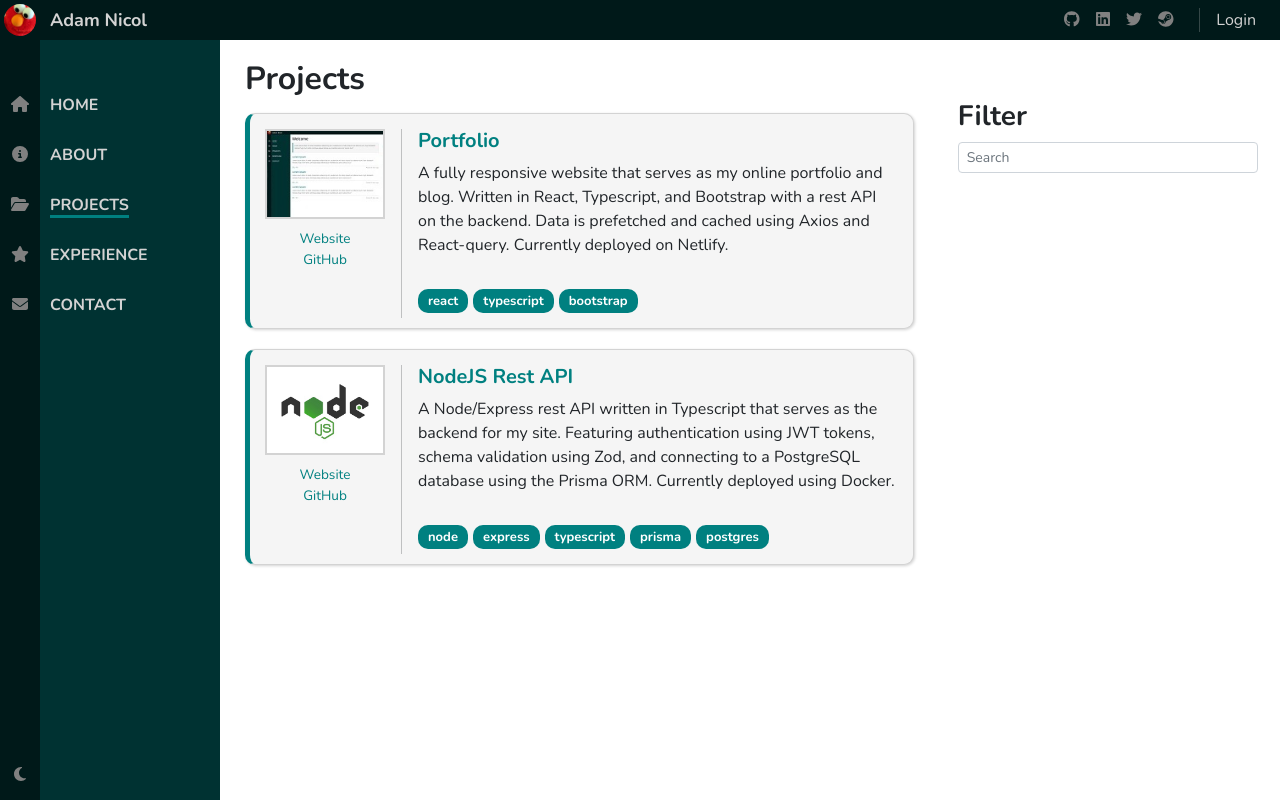
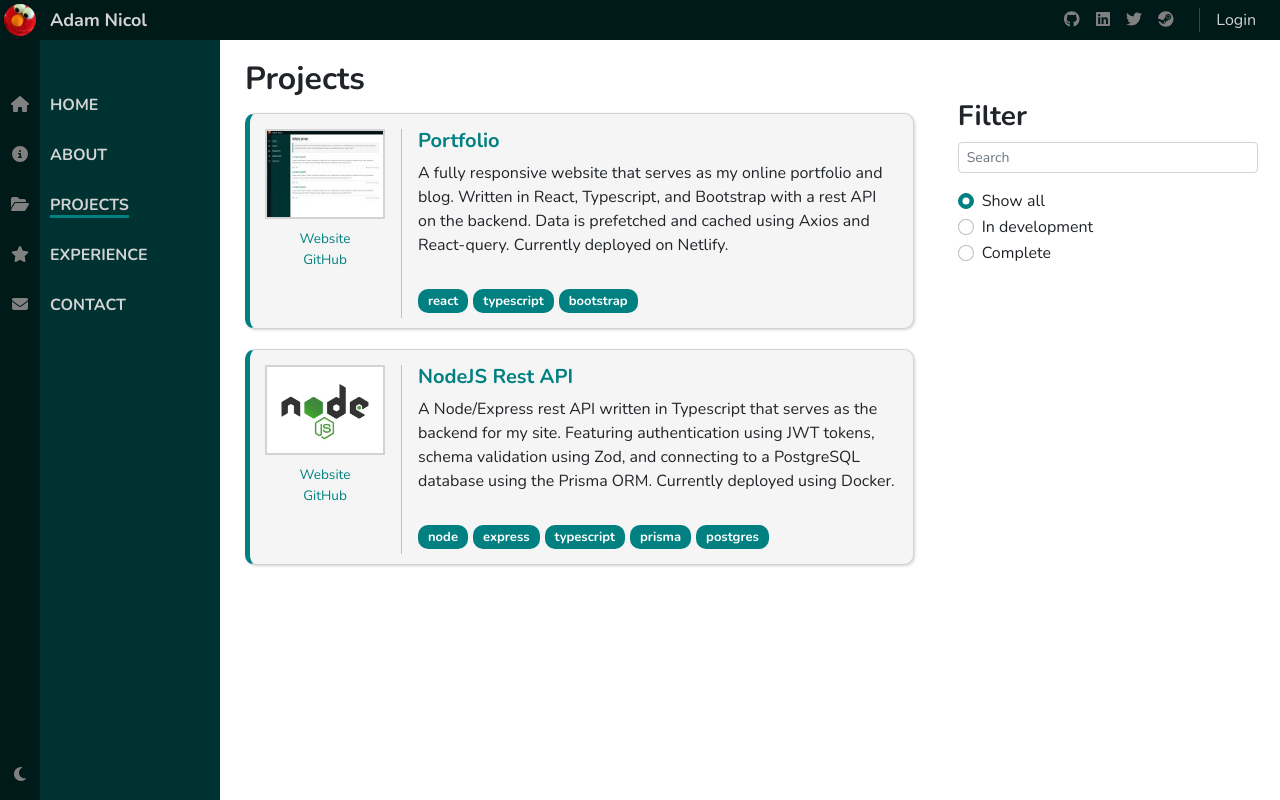
Before and after one commit to adamnicol/Portfolio, a React (Create React App) app in the folder client/: page /projects in a window 1280 px wide. Built offline with nearby package versions, Linux system fonts and the light colour scheme; no server answers.

Commit message:
Add additional search filters

```diff
--- a/client/src/pages/projects/Filters.tsx
+++ b/client/src/pages/projects/Filters.tsx
@@ -5,11 +5,12 @@ function ProjectFilters() {
   const [searchParams, setSearchParams] = useSearchParams();
 
   const search = decodeURIComponent(searchParams.get("search") ?? "");
+  const stage = decodeURIComponent(searchParams.get("stage") ?? "all");
 
   function handleSearch(e: React.ChangeEvent<HTMLInputElement>) {
-    const params = new URLSearchParams();
-    params.set("search", encodeURIComponent(e.target.value));
-    setSearchParams(params);
+    const value = encodeURIComponent(e.target.value);
+    searchParams.set(e.target.name, value);
+    setSearchParams(searchParams);
   }
 
   return (
@@ -17,11 +18,57 @@ function ProjectFilters() {
       <h2>Filter</h2>
       <Form.Control
         size="sm"
+        name="search"
         placeholder="Search"
+        maxLength={50}
         value={search}
         onChange={handleSearch}
-        maxLength={50}
       />
+
+      <div className="form-check mt-3">
+        <input
+          type="radio"
+          name="stage"
+          value="all"
+          id="stageAll"
+          className="form-check-input"
+          checked={stage === "all"}
+          onChange={handleSearch}
+        />
+        <label className="form-check-label" htmlFor="stageAll">
+          Show all
+        </label>
+      </div>
+
+      <div className="form-check">
+        <input
+          type="radio"
+          name="stage"
+          value="development"
+          id="stageDevelopment"
+          className="form-check-input"
+          checked={stage === "development"}
+          onChange={handleSearch}
+        />
+        <label className="form-check-label" htmlFor="stageDevelopment">
+          In development
+        </label>
+      </div>
+
+      <div className="form-check">
+        <input
+          type="radio"
+          name="stage"
+          value="complete"
+          id="stageComplete"
+          className="form-check-input"
+          checked={stage === "complete"}
+          onChange={handleSearch}
+        />
+        <label className="form-check-label" htmlFor="stageComplete">
+          Complete
+        </label>
+      </div>
     </>
   );
 }
--- a/client/src/pages/projects/Project.tsx
+++ b/client/src/pages/projects/Project.tsx
@@ -1,8 +1,15 @@
 import { IProject } from "../../api/interfaces";
 import { Link } from "react-router-dom";
+import { useSearchParams } from "react-router-dom";
 
 function Project(props: { project: IProject }) {
+  const [searchParams, setSearchParams] = useSearchParams();
   const { project } = props;
+
+  function setSearchFilter(tag: string) {
+    searchParams.set("search", encodeURIComponent(tag));
+    setSearchParams(searchParams);
+  }
 
   return (
     <article className="callout">
@@ -38,13 +45,13 @@ function Project(props: { project: IProject }) {
           <p>{project.description}</p>
           <div className="d-flex flex-wrap mt-3">
             {project.tags.map((tag) => (
-              <Link
+              <a
                 key={tag.id}
                 className="tag"
-                to={"/projects/?search=" + encodeURIComponent(tag.name)}
+                onClick={() => setSearchFilter(tag.name)}
               >
                 {tag.name}
-              </Link>
+              </a>
             ))}
           </div>
         </div>
--- a/client/src/pages/projects/ProjectList.tsx
+++ b/client/src/pages/projects/ProjectList.tsx
@@ -9,10 +9,9 @@ function ProjectList() {
   const [searchParams] = useSearchParams();
 
   const search = decodeURIComponent(searchParams.get("search") ?? "").trim();
+  const stage = decodeURIComponent(searchParams.get("stage") ?? "").trim();
 
-  useEffect(() => filterProjects(), [search]);
-
-  function filterProjects() {
+  useEffect(() => {
     let filtered = data;
 
     if (search) {
@@ -24,17 +23,21 @@ function ProjectList() {
       );
     }
 
+    if (stage) {
+      switch (stage.toLowerCase()) {
+        case "complete":
+          filtered = filtered.filter((project) => project.complete);
+          break;
+        case "development":
+          filtered = filtered.filter((project) => !project.complete);
+          break;
+      }
+    }
+
     setProjects(filtered);
-  }
+  }, [searchParams]);
 
-  if (projects.length === 0) {
-    return (
-      <>
-        <h1>Projects</h1>
-        <p>Your search for "{search}" returned no results.</p>
-      </>
-    );
-  } else {
+  if (projects.length > 0) {
     return (
       <>
         <h1>Projects</h1>
@@ -43,6 +46,13 @@ function ProjectList() {
         ))}
       </>
     );
+  } else {
+    return (
+      <>
+        <h1>Projects</h1>
+        <p>Your search returned no results.</p>
+      </>
+    );
   }
 }
 
```
